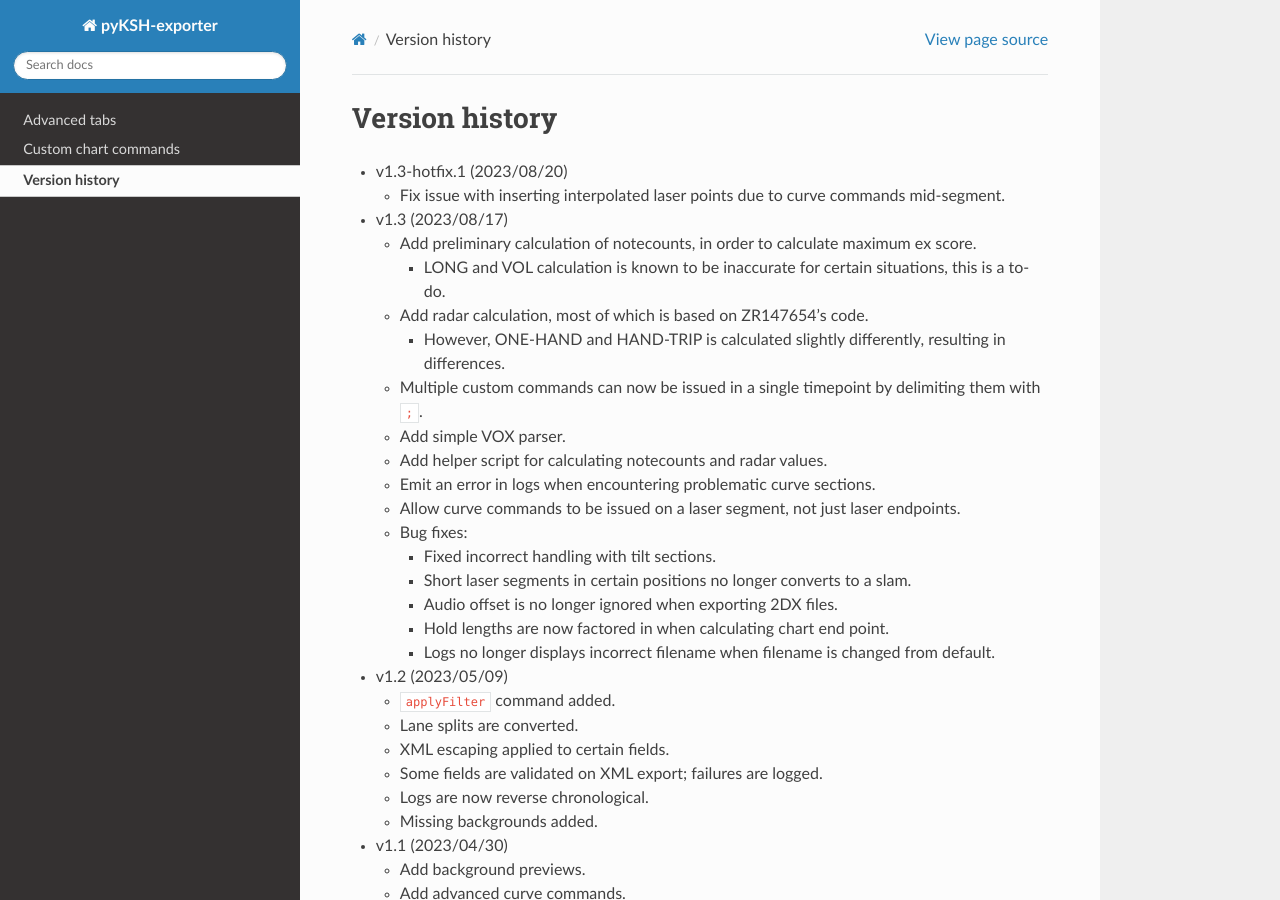
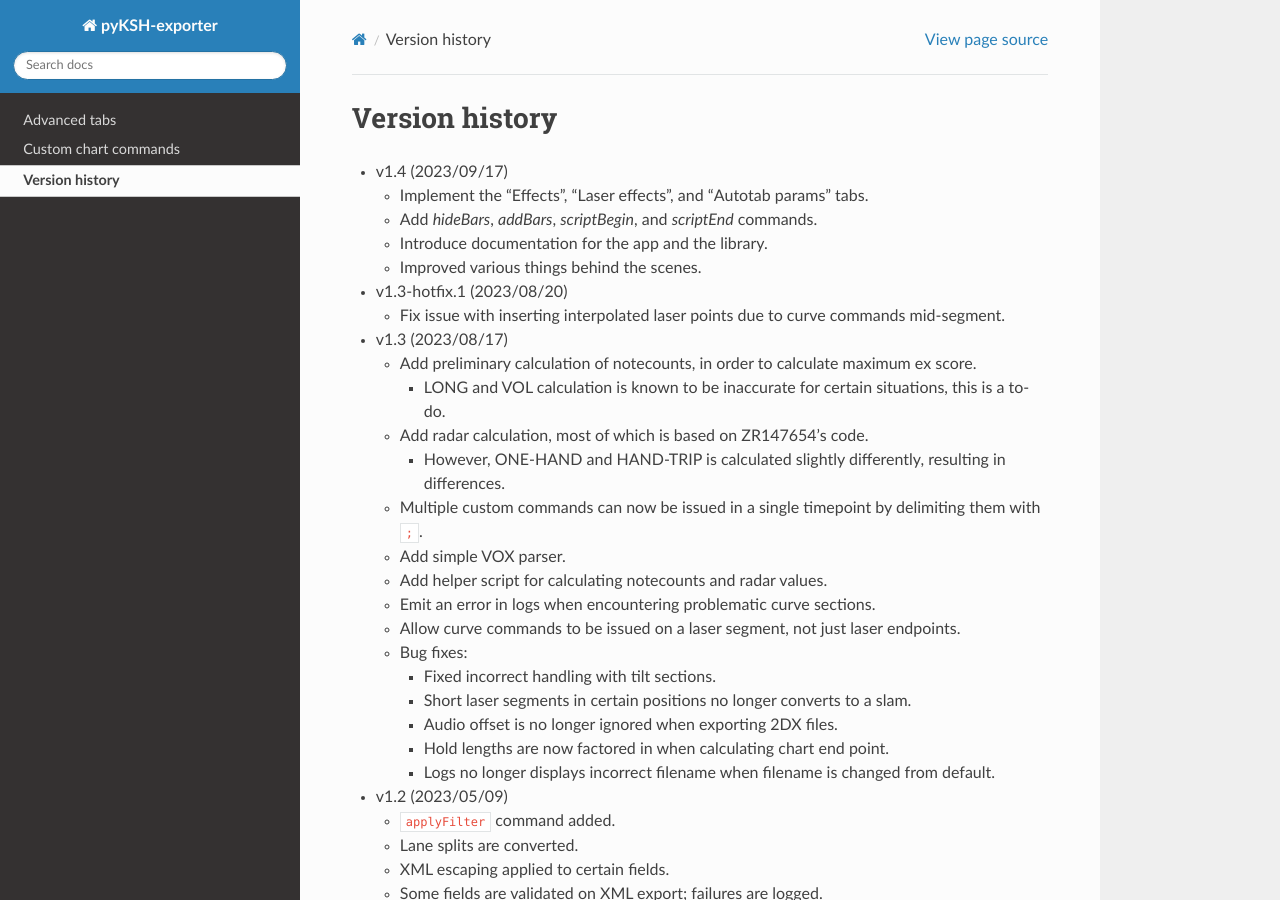
Before and after one commit to silverhawke249/pyKSH-exporter, a Sphinx documentation site: the page built from docs/source/version-history.rst, in a window 1280 px wide and 900 px high. Built offline with Sphinx 7.4.7 and the Read the Docs theme 2.0.0, drawn with Linux system fonts in a browser that asks for light colours.

Commit message:
Add v1.4 changelogs

```diff
--- a/docs/source/version-history.rst
+++ b/docs/source/version-history.rst
@@ -1,5 +1,12 @@
 Version history
 ===============
+
+* v1.4 (2023/09/17)
+
+  * Implement the "Effects", "Laser effects", and "Autotab params" tabs.
+  * Add `hideBars`, `addBars`, `scriptBegin`, and `scriptEnd` commands.
+  * Introduce documentation for the app and the library.
+  * Improved various things behind the scenes.
 
 * v1.3-hotfix.1 (2023/08/20)
 
```
Also changed, not shown: README.md (+5 -0 lines).
